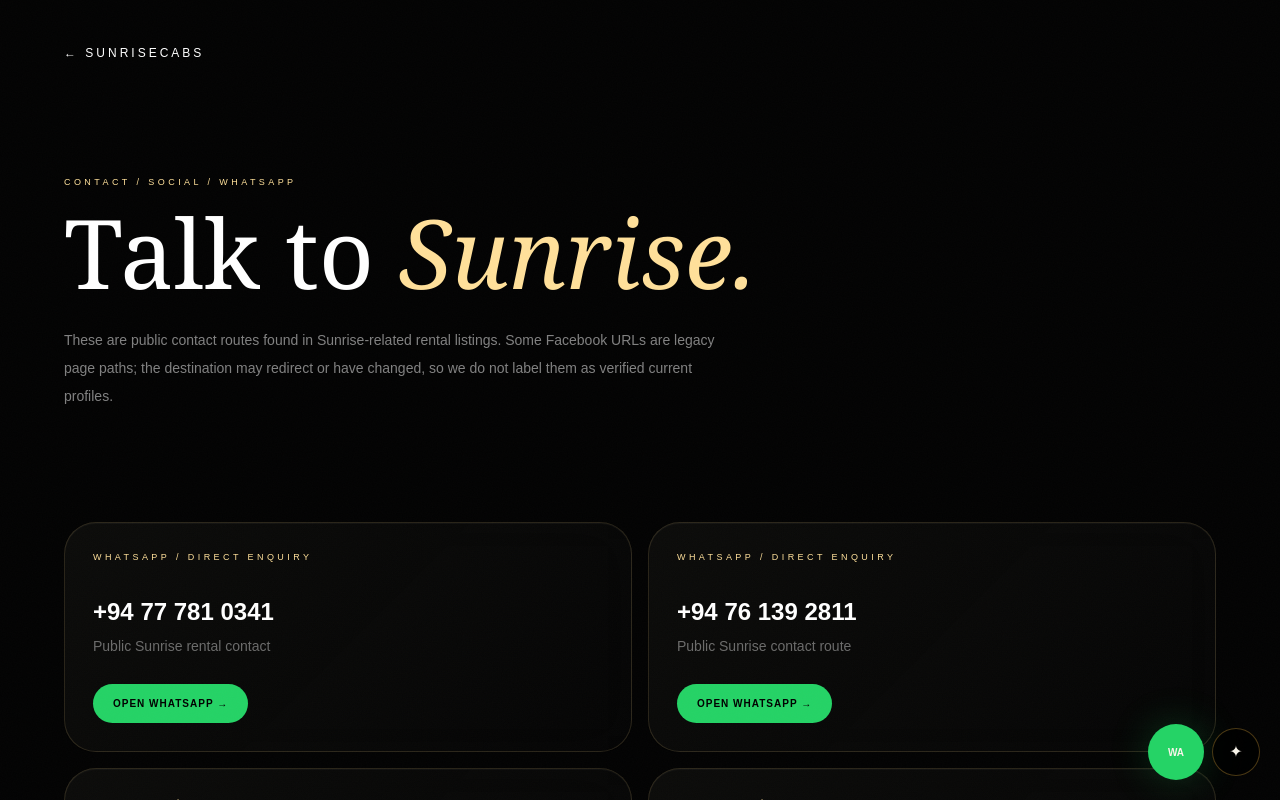
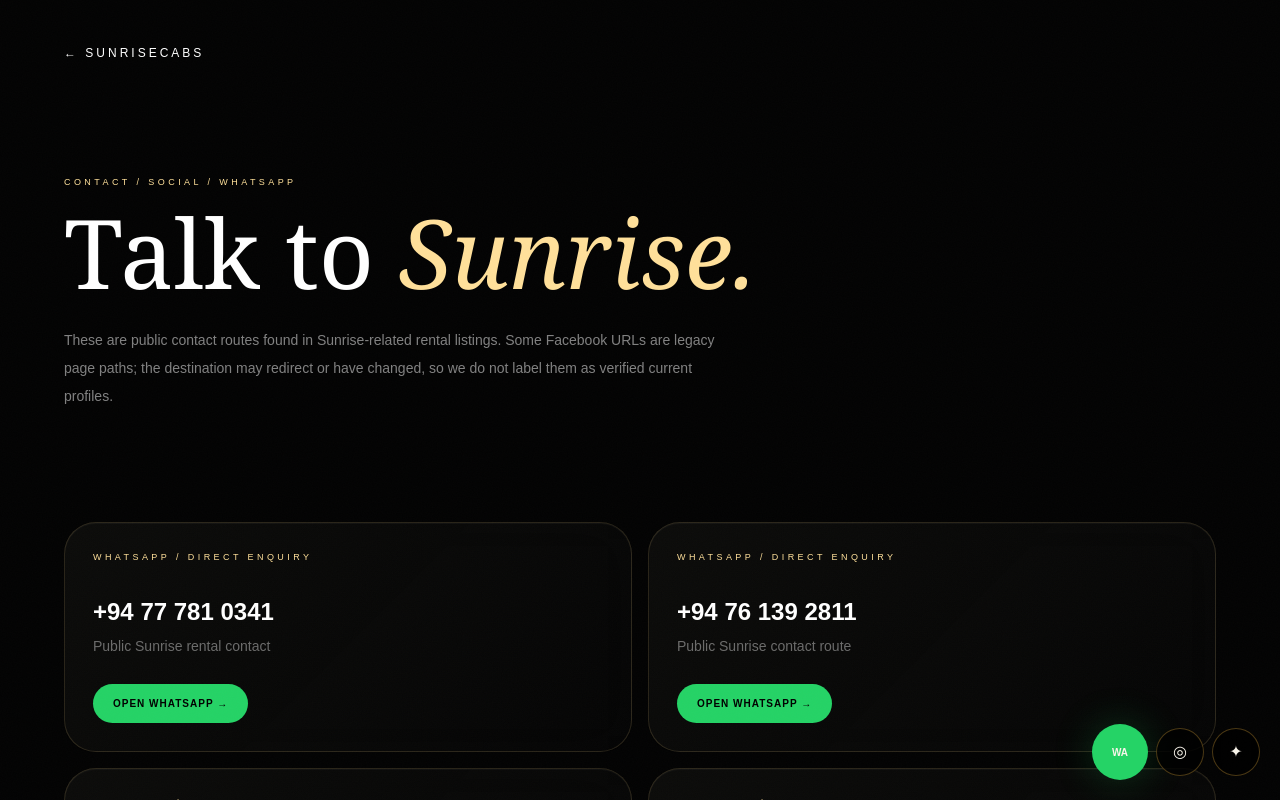
Before and after one commit to chikanhora-max/SunriseCabs, a Next.js app: page /social in a window 1280 px wide. Shown: the top 800 px of the page. Built offline with nearby package versions, Linux system fonts and the light colour scheme.

Commit message:
feat: add owner, social, history and legal navigation

```diff
--- a/app/layout.tsx
+++ b/app/layout.tsx
@@ -4,12 +4,12 @@
 export const metadata: Metadata = {
   metadataBase: new URL("https://sunrise-cabs.vercel.app"),
   title: { default: "SunriseCabs — Kandy, Sri Lanka", template: "%s — SunriseCabs" },
-  description: "A premium Kandy car-rental and transportation showcase with verified public Sunrise Cabs information, fleet references, rental estimates and direct contact routes.",
-  keywords: ["Sunrise Cabs Kandy","Sunrise Rent a Car Kandy","Sri Lanka car rental","Kandy car rental","Wagon R rental Sri Lanka","KDH rental Kandy","DFSK Glory rental Sri Lanka","Colombo airport car rental","self drive Sri Lanka"],
+  description: "A premium Kandy car-rental and transportation showcase built around publicly verifiable Sunrise Cabs information.",
+  keywords: ["Sunrise Cabs Kandy","Sunrise Rent a Car Kandy","Sri Lanka car rental","Kandy car rental","Wagon R rental Sri Lanka","KDH rental Kandy","DFSK Glory rental Sri Lanka","Colombo airport car rental","self drive Sri Lanka","chauffeur Sri Lanka"],
   openGraph: { title: "SunriseCabs — Kandy, Sri Lanka", description: "Premium mobility across Sri Lanka, built around publicly verifiable Sunrise Cabs information.", type: "website", siteName: "SunriseCabs" },
   robots: { index: true, follow: true },
 };
 export const viewport: Viewport = { themeColor: "#030303", colorScheme: "dark", width: "device-width", initialScale: 1 };
 export default function RootLayout({ children }: Readonly<{ children: React.ReactNode }>) {
-  return <html lang="en"><body>{children}<div className="fixed bottom-5 right-5 z-[90] flex items-center gap-2"><a href="https://wa.me/94776380753" target="_blank" rel="noreferrer" aria-label="WhatsApp Sunrise Cabs" className="grid h-14 w-14 place-items-center rounded-full border border-[#25D366]/40 bg-[#25D366] text-[10px] font-black text-black shadow-[0_0_40px_rgba(37,211,102,.22)] transition hover:scale-110">WA</a><a href="/tools" aria-label="Open Sunrise Cabs trip tools" className="grid h-12 w-12 place-items-center rounded-full border border-[#f4b942]/30 bg-black/70 text-[#ffdd8a] backdrop-blur-xl transition hover:scale-110">✦</a></div></body></html>;
+  return <html lang="en"><body>{children}<div className="fixed bottom-5 right-5 z-[90] flex items-center gap-2"><a href="https://wa.me/94776380753" target="_blank" rel="noreferrer" aria-label="WhatsApp Sunrise Cabs" className="grid h-14 w-14 place-items-center rounded-full border border-[#25D366]/40 bg-[#25D366] text-[10px] font-black text-black shadow-[0_0_40px_rgba(37,211,102,.22)] transition hover:scale-110">WA</a><a href="/social" aria-label="Open Sunrise Cabs contact and social hub" className="grid h-12 w-12 place-items-center rounded-full border border-[#f4b942]/30 bg-black/70 text-[#ffdd8a] backdrop-blur-xl transition hover:scale-110">◎</a><a href="/tools" aria-label="Open Sunrise Cabs trip tools" className="grid h-12 w-12 place-items-center rounded-full border border-[#f4b942]/30 bg-black/70 text-[#ffdd8a] backdrop-blur-xl transition hover:scale-110">✦</a></div></body></html>;
 }
```
